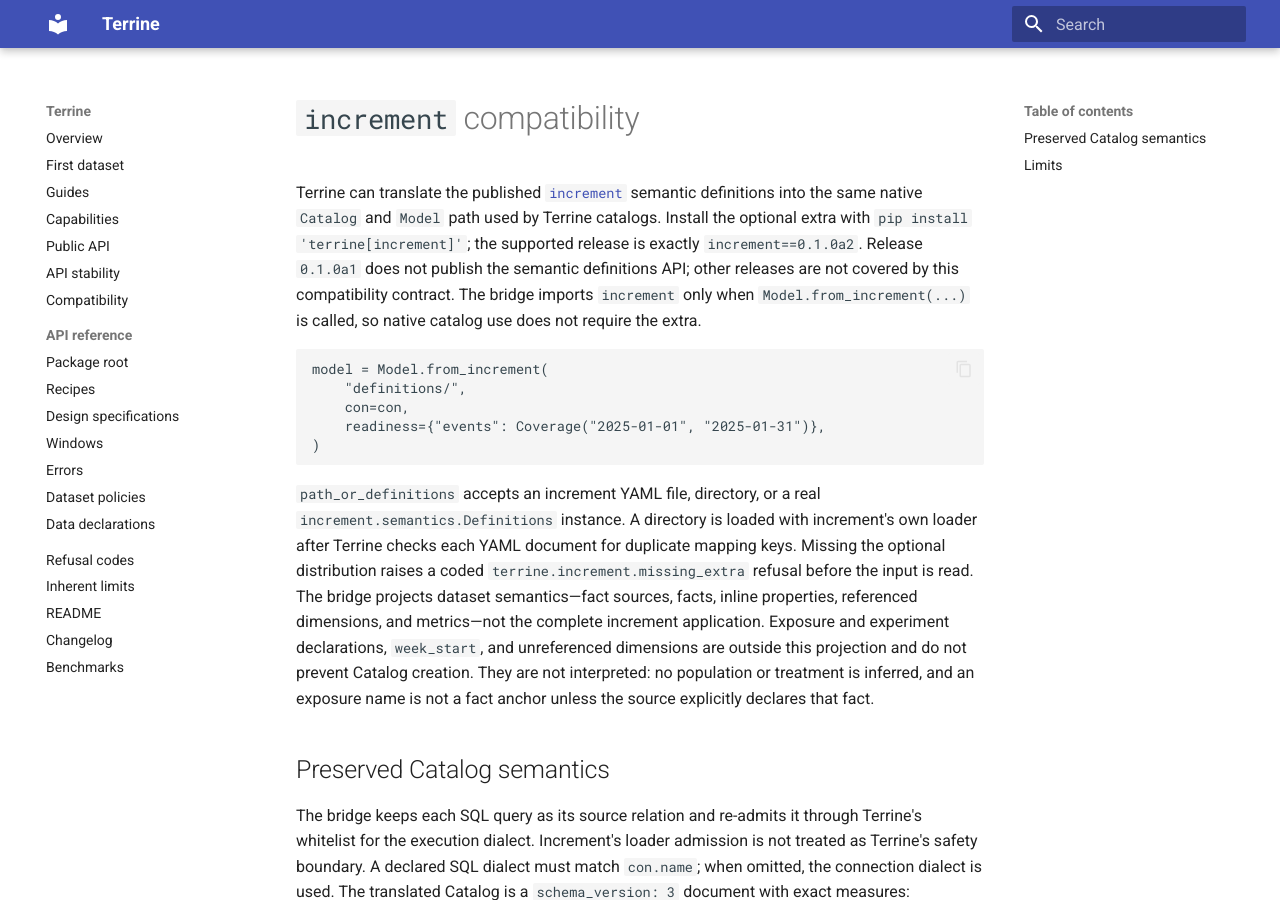
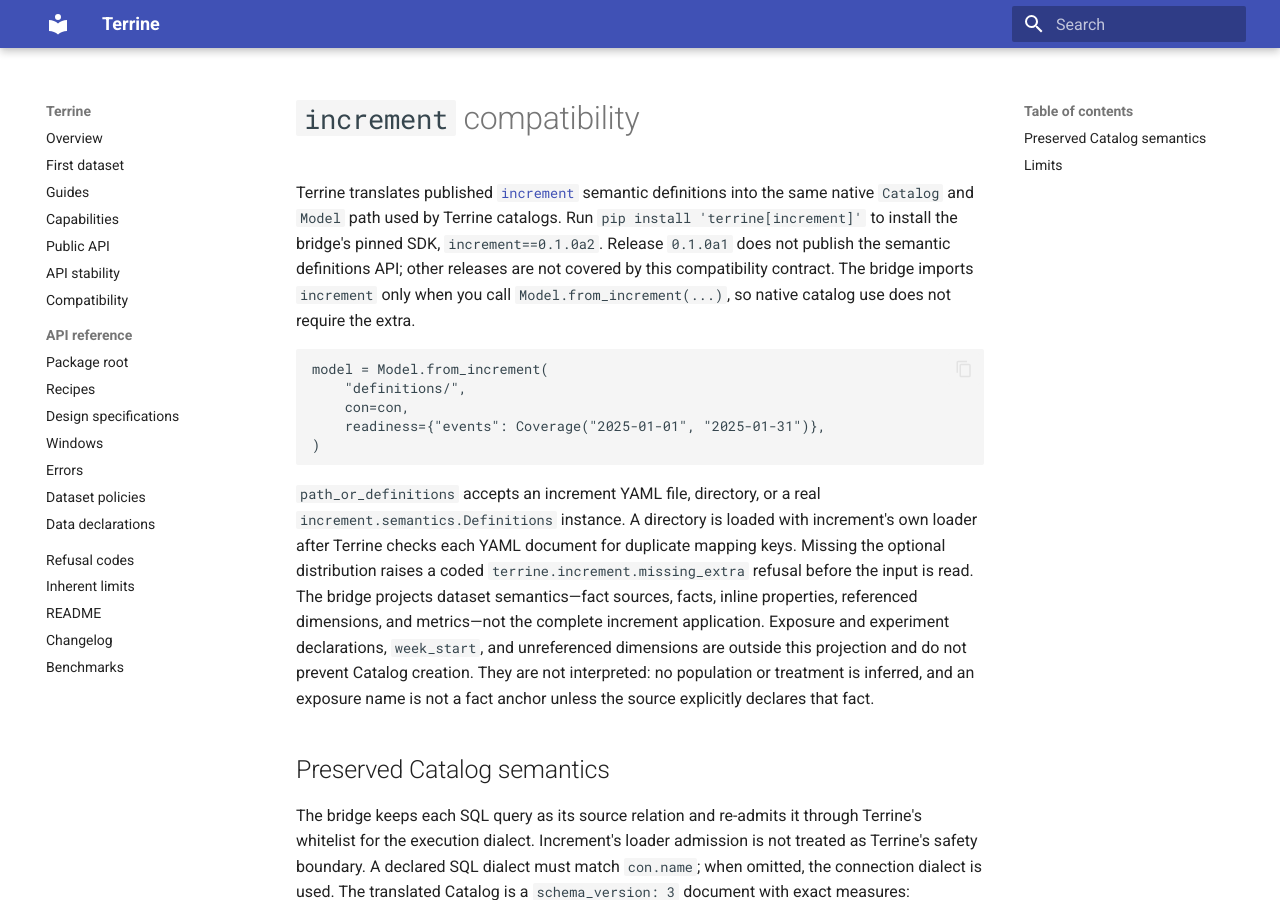
Before and after one commit to kylejcaron/terrine, an MkDocs documentation site: the page built from docs/guides/increment-compatibility.md, in a window 1280 px wide and 900 px high. Built offline with MkDocs 1.6.1 and Material for MkDocs 9.7.7, drawn with Linux system fonts in a browser that asks for light colours.

Commit message:
Pin the optional Increment bridge to its supported SDK
Keep native installs independent of Increment. Match the documented 0.1.0a2 semantics SDK in both distribution artifacts.

````diff
--- a/docs/guides/increment-compatibility.md
+++ b/docs/guides/increment-compatibility.md
@@ -1,6 +1,12 @@
 # `increment` compatibility
 
-Terrine can translate the published [`increment`](https://pypi.org/project/increment/) semantic definitions into the same native `Catalog` and `Model` path used by Terrine catalogs. Install the optional extra with `pip install 'terrine[increment]'`; the supported release is exactly `increment==0.1.0a2`. Release `0.1.0a1` does not publish the semantic definitions API; other releases are not covered by this compatibility contract. The bridge imports `increment` only when `Model.from_increment(...)` is called, so native catalog use does not require the extra.
+Terrine translates published [`increment`](https://pypi.org/project/increment/) semantic
+definitions into the same native `Catalog` and `Model` path used by Terrine catalogs.
+Run `pip install 'terrine[increment]'` to install the bridge's pinned SDK,
+`increment==0.1.0a2`. Release `0.1.0a1` does not publish the semantic definitions
+API; other releases are not covered by this compatibility contract. The bridge
+imports `increment` only when you call `Model.from_increment(...)`, so native
+catalog use does not require the extra.
 
 ```python
 model = Model.from_increment(
--- a/pyproject.toml
+++ b/pyproject.toml
@@ -37,7 +37,7 @@ polars = ["polars>=1.21,<2"]
 airflow = ["apache-airflow>=3.3,<4", "apache-airflow-providers-standard>=1.20,<2"]
 dagster = ["dagster>=1.13,<2"]
 dbt = ["dbt-core>=1.10,<2", "dbt-duckdb>=1.9,<2"]
-increment = ["increment>=0.1.0a2,<0.2"]
+increment = ["increment==0.1.0a2"]
 metric-definitions = ["increment-metrics>=0.1.0a1,<0.2"]
 sketches = ["datasketches>=5.2,<6"]
 doubleml = ["doubleml>=0.11,<1"]
````
Also changed, not shown: docs/guides/backend-compatibility.md (+1 -1 lines), 2 other files.
